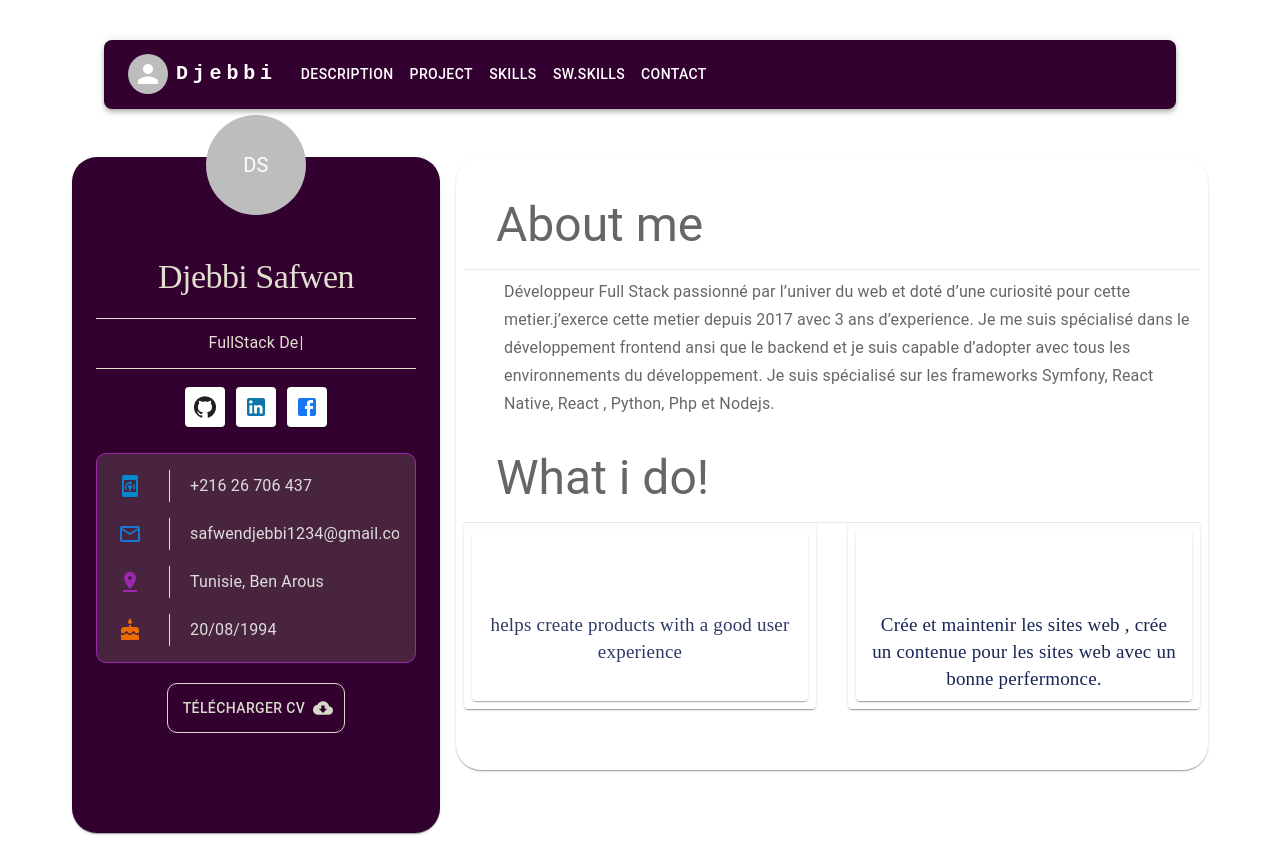
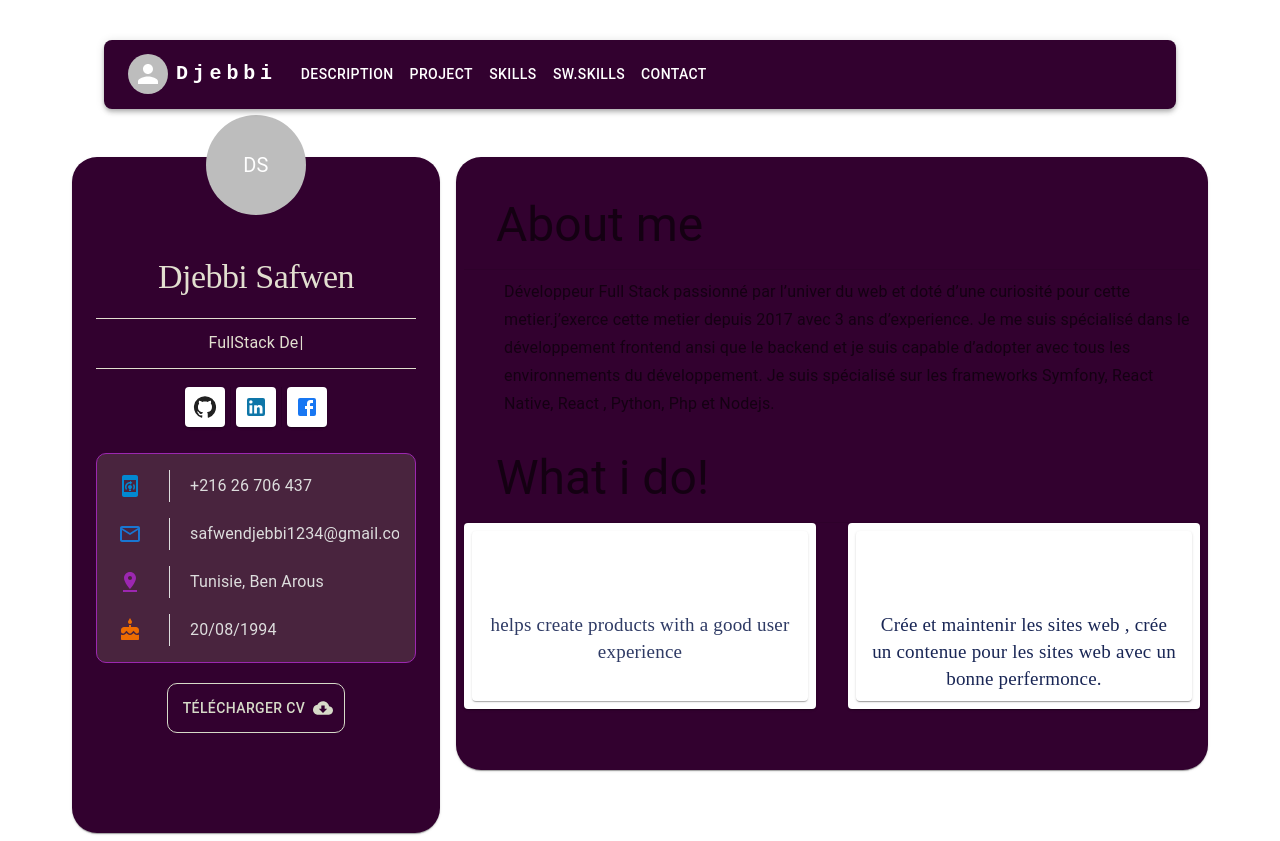
Before and after one commit to safwen-code/profileV5, a React (Create React App) app: page / in a window 1280 px wide. Built offline with nearby package versions, Linux system fonts and the light colour scheme.

Commit message:
update color background

```diff
--- a/src/content/MainContent.jsx
+++ b/src/content/MainContent.jsx
@@ -38,7 +38,10 @@ const MainContent = () => {
               md={8}
               height={`${activeNavItem === 'contact' && '35rem'}`}
             >
-              <Item component="section" sx={{ borderRadius: '25px' }}>
+              <Item
+                component="section"
+                sx={{ borderRadius: '25px', bgcolor: '#32012F' }}
+              >
                 {' '}
                 <Containers activeNavItem={activeNavItem} />{' '}
               </Item>
```
